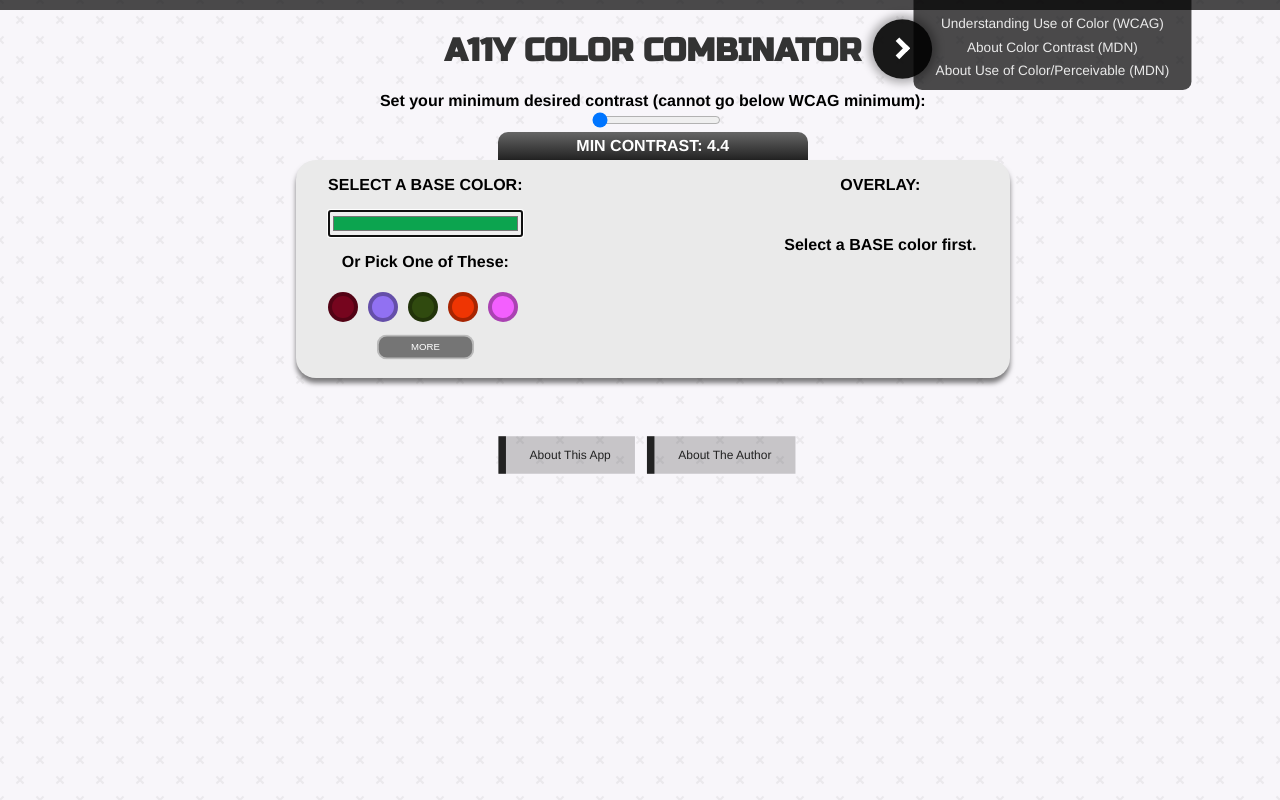
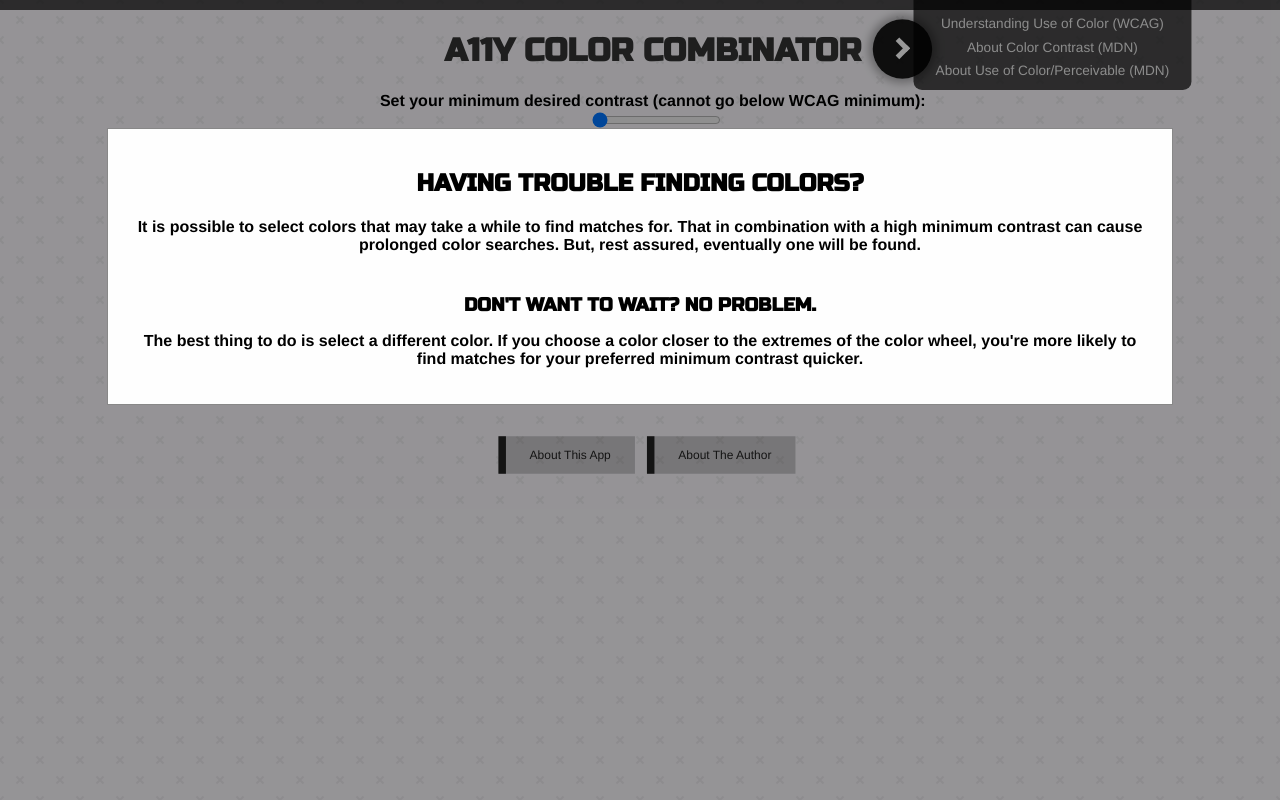
Before and after one commit to drinkingtheink/a11y-color-picker, a Vue app: page / in a window 1280 px wide. Shown: the top 800 px of the page. Built offline with nearby package versions, Linux system fonts and the light colour scheme.

Commit message:
help modal

```diff
--- a/src/components/AppStage.vue
+++ b/src/components/AppStage.vue
@@ -183,6 +183,7 @@
     <a href="https://github.com/drinkingtheink/a11y-color-picker" target="_blank" rel=”noreferrer”>About This App</a>
     <a href="http://jasonmharrison.info/" target="_blank" rel=”noreferrer”>About The Author</a>
   </section>
+
   <Transition>
     <nav v-show="!!base && !!overlay && showBottomNav" class="sticky">
       <p>BASE:</p>
@@ -211,12 +212,15 @@
       </div>
     </nav>
   </Transition>
+
+  <HelpModal v-if="showHelpModal" />
 </template>
 
 <script>
 import chroma from "chroma-js";
 import ColorGen from './ColorGen.vue';
 import Info from './Info.vue';
+import HelpModal from './HelpModal.vue';
 import Graphs from './illu/Graphs.vue';
 import Lines from './illu/Lines.vue';
 
@@ -230,6 +234,7 @@ export default {
     Graphs,
     Lines,
     Info,
+    HelpModal,
   },
   data() {
     return {
@@ -246,6 +251,8 @@ export default {
       currentRandom: null,
       colorPickerInst: null,
       showBottomNav: false,
+      seconds: 0,
+      showHelpModal: true,
       baseToOverlayPalette: [],
       langs: [
         {
@@ -440,7 +447,12 @@ export default {
       this.wipeOverlay = false;
 
       if (baseQuery !== 'undefined') {
-        this.base = baseQuery;
+        if (baseQuery === 'null') {
+          this.base = null;
+        } else {
+          this.base = baseQuery;
+        }
+
         this.wipeOverlay = true;
       }
 
--- /dev/null
+++ b/src/components/HelpModal.vue
@@ -0,0 +1,49 @@
+<template>
+  <div class="modal help">
+      <div class="modal-content">
+          <h2>Having trouble finding colors?</h2>
+
+          <p>It is possible to select colors that may take a while to find matches for. That in combination with a high minimum contrast can cause prolonged color searches. But, rest assured, eventually one will be found.</p>
+
+          <h3>Don't want to wait? No problem.</h3>
+
+          <p>The best thing to do is select a different color. If you choose a color closer to the extremes of the color wheel, you're more likely to find matches for your preferred minimum contrast quicker.</p>
+      </div>
+  </div>
+</template>
+
+<script>
+export default {
+  name: 'HelpModal',
+  props: {
+    info: {
+      type: Array
+    },
+  },
+}
+</script>
+
+<style>
+/* The Modal (background) */
+.modal {
+  position: fixed; /* Stay in place */
+  z-index: 1; /* Sit on top */
+  left: 0;
+  top: 0;
+  width: 100%; /* Full width */
+  height: 100%; /* Full height */
+  overflow: auto; /* Enable scroll if needed */
+  background-color: rgb(0,0,0); /* Fallback color */
+  background-color: rgba(0,0,0,0.4); /* Black w/ opacity */
+}
+
+/* Modal Content/Box */
+.modal-content {
+  background-color: #fefefe;
+  margin: 10% auto; /* 15% from the top and centered */
+  padding: 20px;
+  border: 1px solid #888;
+  width: 80%; /* Could be more or less, depending on screen size */
+}
+
+</style>
```
